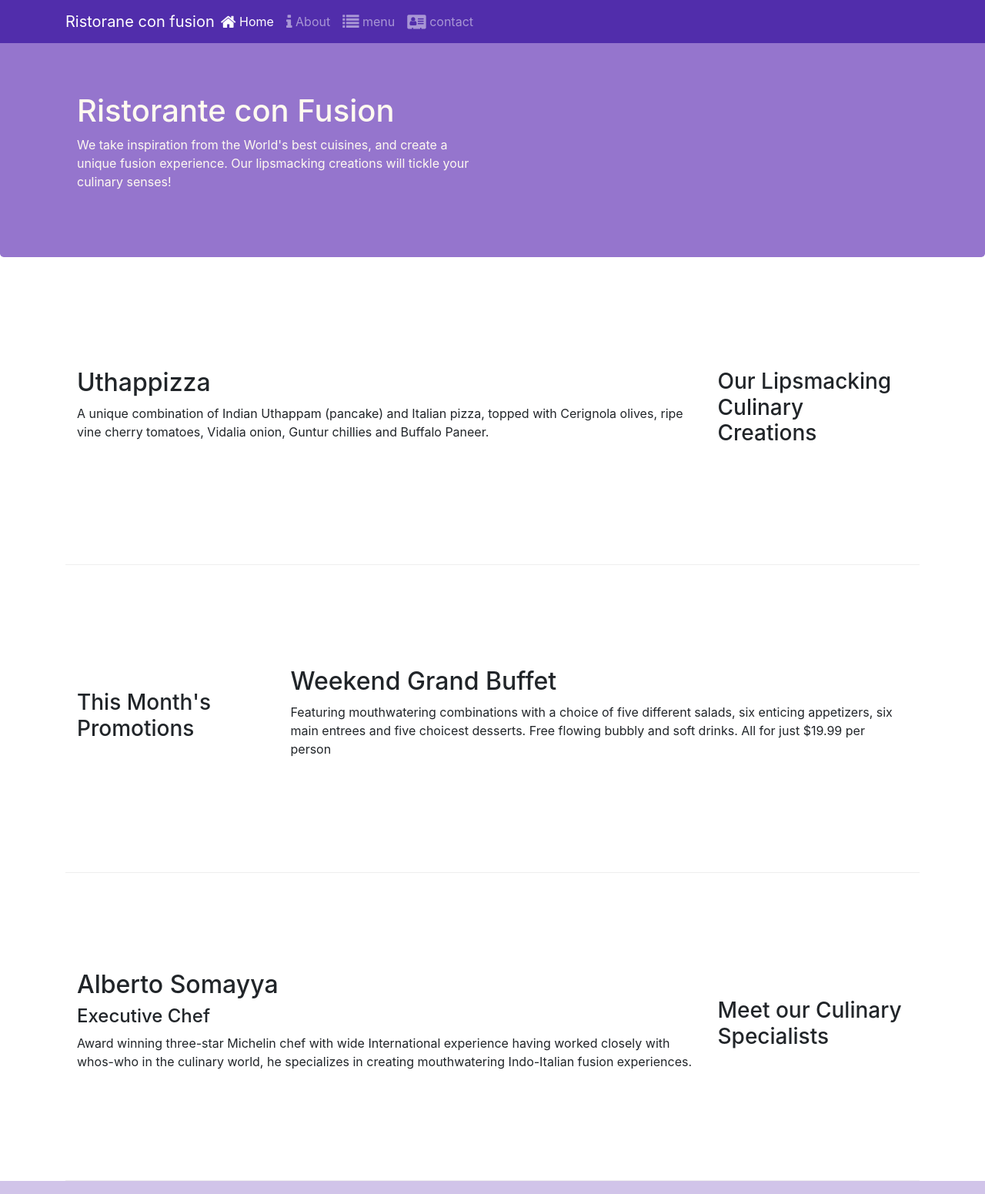
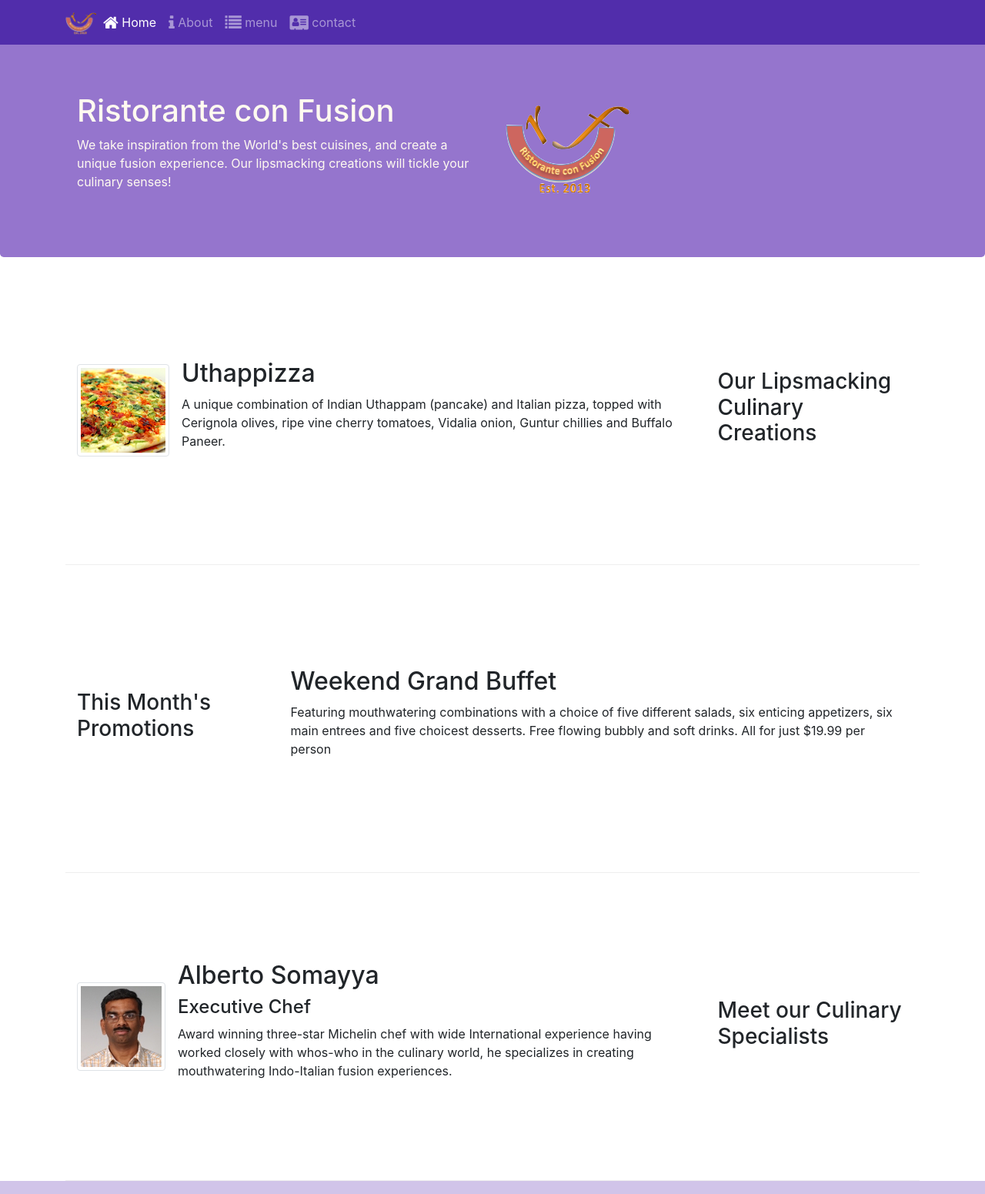
Before and after one commit to anjusree123/git-test, a website: page index.html in a window 1280 px wide. Shown: the top 1551 px of the page at 77% size. Drawn offline with nearby package versions, Linux system fonts and the light colour scheme.

Commit message:
images and media

```diff
--- a/index.html
+++ b/index.html
@@ -21,7 +21,7 @@
 <button class="navbar-toggler" type="button" data-toggle="collapse" data-target="#Navbar">
 <span class="navbar-toggler-icon"></span>
 </button>
-<a class="navbar-brand mr-auto" href="#"> Ristorane con fusion</a>
+<a class="navbar-brand mr-auto" href="#"> <img src="img/logo.png" height="30" width="41"></a>
 <div class="collapse navbar-collapse" id="Navbar">
 <ul class="navbar-nav mr-auto">
 <li class="nav-item active"><a class="nav-link" href="#"><span class="fa fa-home fa-lg"></span> Home</a></li>
@@ -35,9 +35,13 @@
     <header class="jumbotron">
         <div class="container">
             <div class="row row-header">
+
                 <div class="col-12 col-sm-6">
                     <h1>Ristorante con Fusion</h1>
                     <p>We take inspiration from the World's best cuisines, and create a unique fusion experience. Our lipsmacking creations will tickle your culinary senses!</p>
+                </div>
+<div class="col-12 col-sm align-self-center">
+                    <img src="img/logo.png" class="img-fluid">
                 </div>
                 <div class="col-12 col-sm">
                 </div>
@@ -51,8 +55,18 @@
                 <h3>Our Lipsmacking Culinary Creations</h3>
             </div>
             <div class="col col-sm order-sm-first col-md">
-                <h2>Uthappizza</h2>
-                <p class="d-none d-sm-block">A unique combination of Indian Uthappam (pancake) and Italian pizza, topped with Cerignola olives, ripe vine cherry tomatoes, Vidalia onion, Guntur chillies and Buffalo Paneer.</p>
+<div class="media">
+                    <img class="d-flex mr-3 img-thumbnail align-self-center"
+                            src="img/uthappizza.png" alt="Uthappizza">
+                    <div class="media-body">
+                        <h2 class="mt-0">Uthappizza</h2>
+                        <p class="d-none d-sm-block">A unique combination of Indian Uthappam (pancake) and
+                            Italian pizza, topped with Cerignola olives, ripe vine
+                            cherry tomatoes, Vidalia onion, Guntur chillies and
+                            Buffalo Paneer.</p>
+                    </div>
+                </div>
+
             </div>
         </div>
 
@@ -72,9 +86,20 @@
                 <h3>Meet our Culinary Specialists</h3>
             </div>
             <div class="col col-sm order-sm-first col-md">
-                <h2>Alberto Somayya</h2>
-                <h4>Executive Chef</h4>
-                <p class="d-none d-sm-block">Award winning three-star Michelin chef with wide International experience having worked closely with whos-who in the culinary world, he specializes in creating mouthwatering Indo-Italian fusion experiences. </p>
+                <div class="media">
+                    <img class="d-flex mr-3 img-thumbnail align-self-center"
+                            src="img/alberto.png" alt="Alberto Somayya">
+                    <div class="media-body">
+                        <h2 class="mt-0">Alberto Somayya</h2>
+                        <h4>Executive Chef</h4>
+                        <p class="d-none d-sm-block">Award winning three-star Michelin chef with wide
+                            International experience having worked closely with
+                            whos-who in the culinary world, he specializes in
+                            creating mouthwatering Indo-Italian fusion experiences.
+                            </p>
+                    </div>
+                </div>
+
             </div>
         </div>
     </div>
```
Also changed, not shown: aboutus.html (+5 -1 lines), contactus.html (+4 -1 lines), img/alberto.png (added), img/buffet.png (added), img/logo.png (added), img/uthappizza.png (added), 1 other file.
